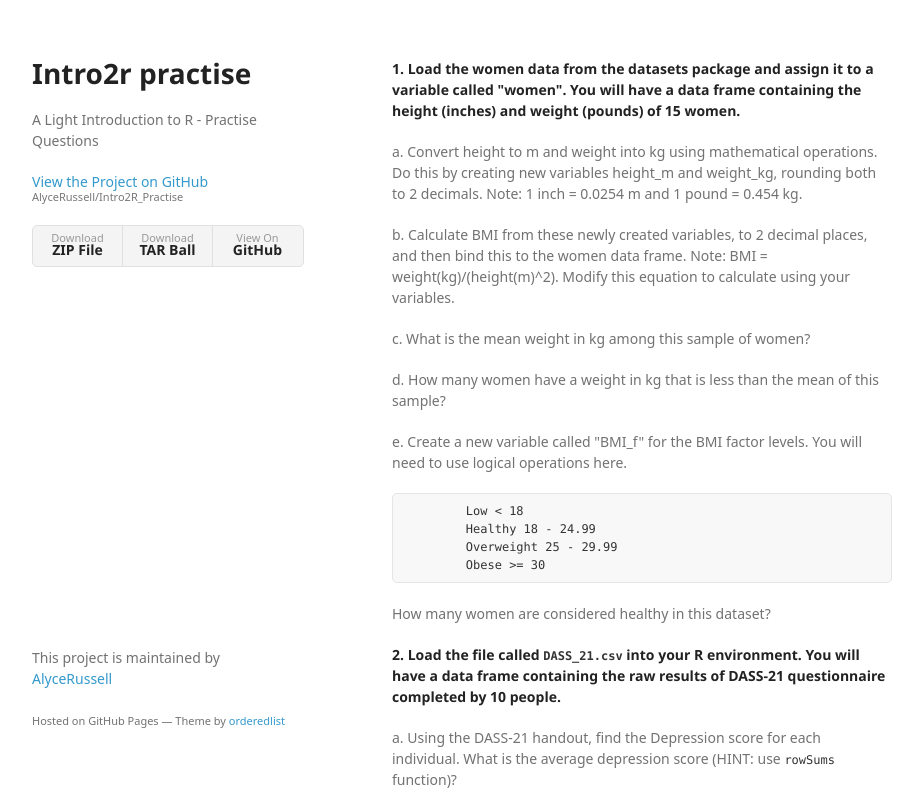
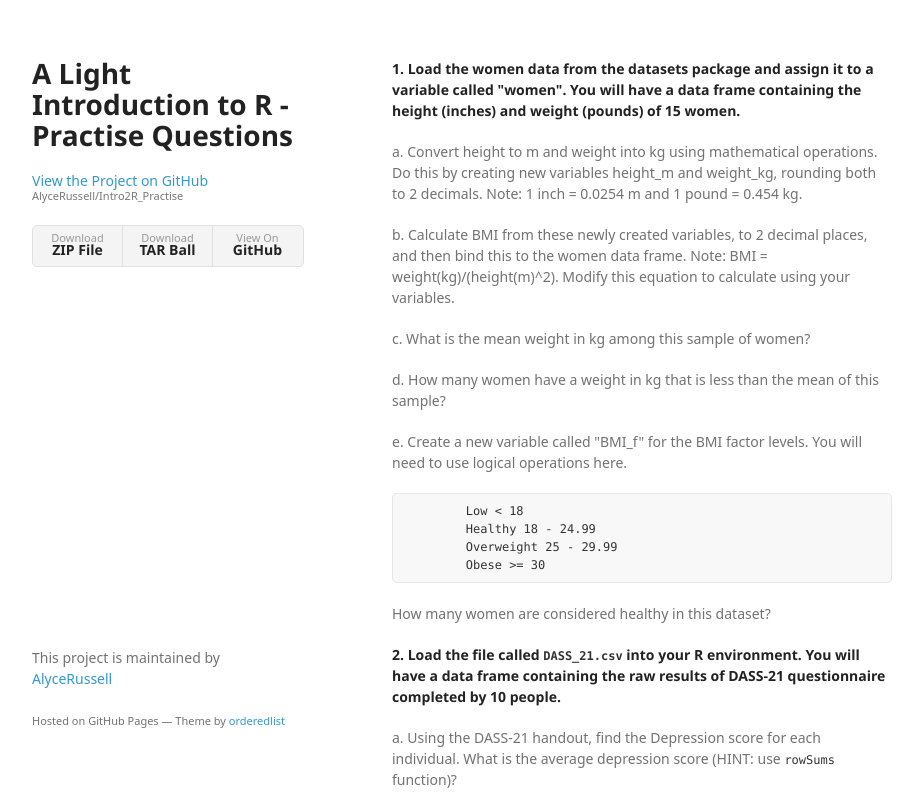
Before and after one commit to AlyceRussell/Intro2R_Practise, a plain HTML site: page index.html in a window 1280 px wide. Shown: the top 800 px of the page, without its empty margins (178-1101 px from the left). Drawn offline with Linux system fonts and the light colour scheme; a web font is replaced by a local one.

```diff
--- a/index.html
+++ b/index.html
@@ -3,7 +3,7 @@
   <head>
     <meta charset="utf-8">
     <meta http-equiv="X-UA-Compatible" content="chrome=1">
-    <title>Intro2r practise by AlyceRussell</title>
+    <title>A Light Introduction to R - Practise Questions by AlyceRussell</title>
 
     <link rel="stylesheet" href="stylesheets/styles.css">
     <link rel="stylesheet" href="stylesheets/github-light.css">
@@ -15,8 +15,8 @@
   <body>
     <div class="wrapper">
       <header>
-        <h1>Intro2r practise</h1>
-        <p>A Light Introduction to R - Practise Questions</p>
+        <h1>A Light Introduction to R - Practise Questions</h1>
+        <p></p>
 
         <p class="view"><a href="https://github.com/AlyceRussell/Intro2R_Practise">View the Project on GitHub <small>AlyceRussell/Intro2R_Practise</small></a></p>
 
```
Also changed, not shown: params.json (+1 -1 lines).
